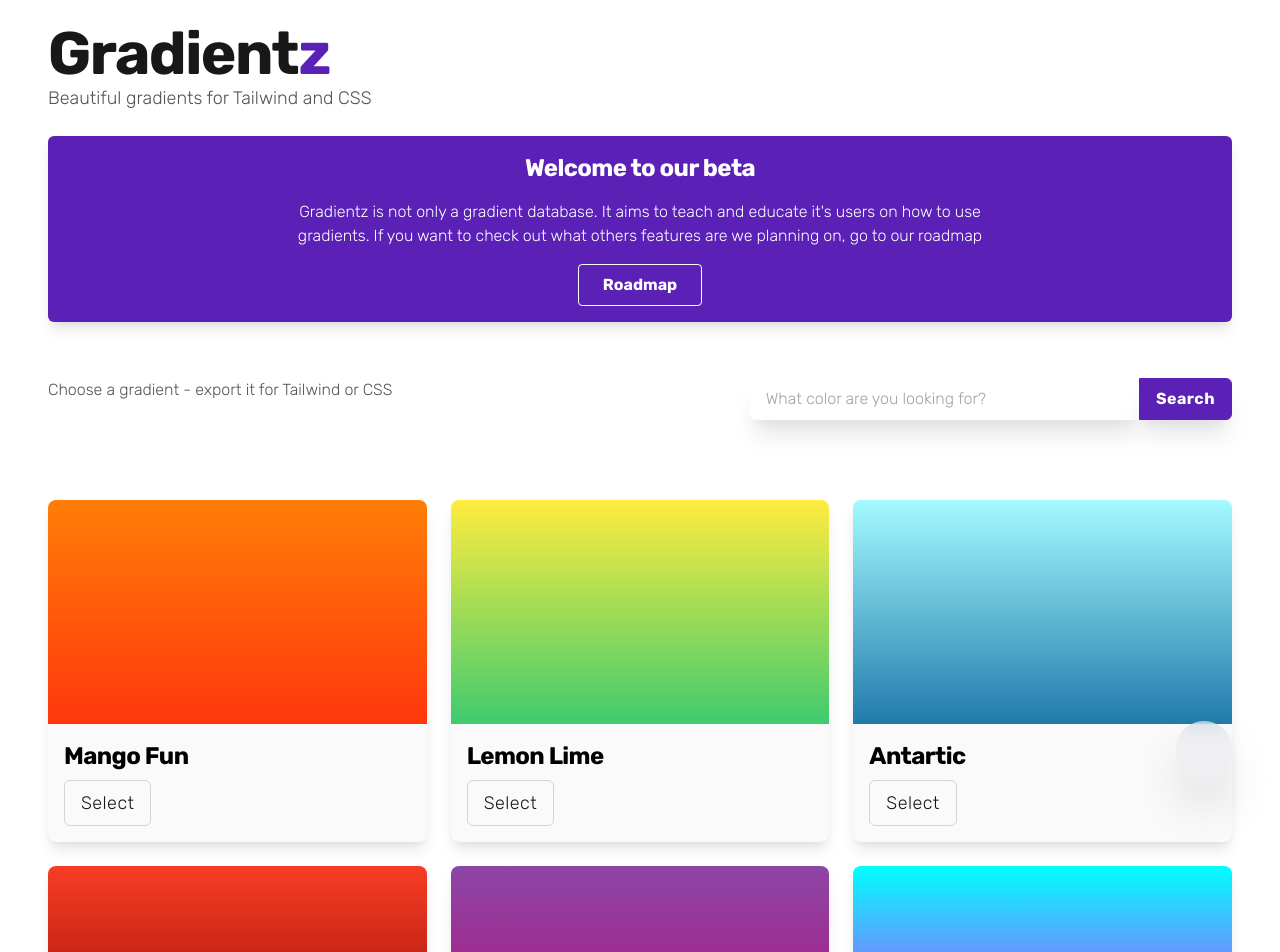
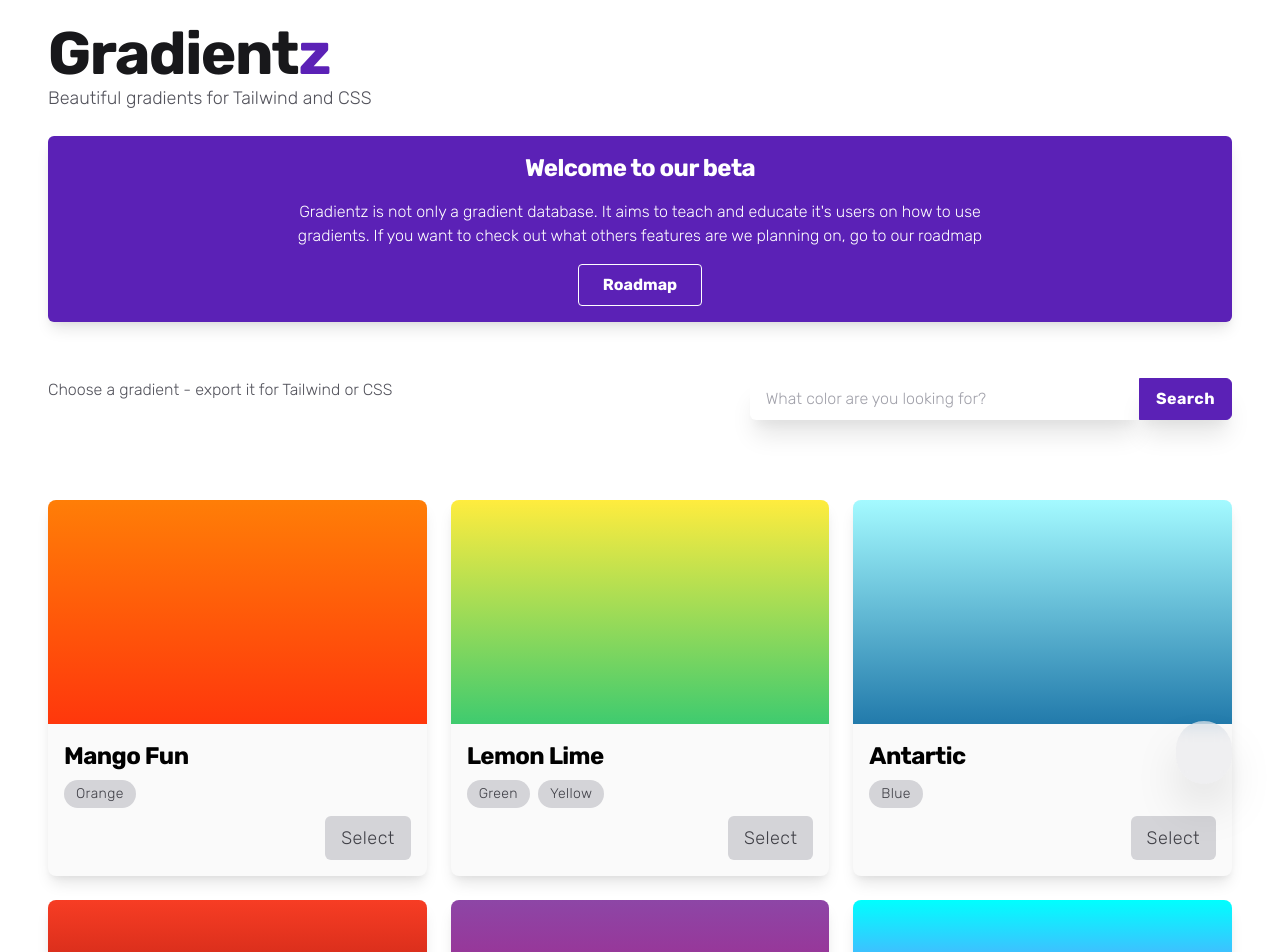
Before and after one commit to juanzenn/gradientz, a Next.js app: page / in a window 1280 px wide. Shown: the top 952 px of the page. Built offline with nearby package versions, Linux system fonts and the light colour scheme; no server answers; some icons are missing.

Commit message:
Added labels to gradients. Allow multiple colors in one gradient (for search)

```diff
--- a/components/GradientContainer.js
+++ b/components/GradientContainer.js
@@ -1,3 +1,5 @@
+import ColorLabel from './Molecules/ColorLabel';
+
 export default function GradientContainer(props) {
   const { gradient, openModal, relatedGradients } = props;
 
@@ -15,16 +17,25 @@ export default function GradientContainer(props) {
           }}></figure>
       </header>
       <main className='p-4 flex flex-col'>
-        <h2 className='font-bold text-2xl tracking-tight mb-2 dark:text-gray-200 transition-colors duration-300'>
+        <h2 className='font-bold text-2xl tracking-tight dark:text-gray-200 transition-colors duration-300'>
           {gradient.title}
         </h2>
+
+        <section>
+          {gradient.color.map((color, index) => (
+            <ColorLabel key={`label-${index}`} color={color} />
+          ))}
+        </section>
+
+        <div className='flex justify-end'>
           <button
             onClick={() => {
               openModal(gradient);
             }}
-          className='w-max text-lg font-light tracking-wide px-4 py-2 rounded-md border border-gray-300 dark:border-gray-600/80 text-gray-900 dark:text-gray-100 hover:bg-gray-300 dark:hover:bg-gray-600 transition-colors duration-300'>
+            className='w-max text-lg font-light tracking-wide px-4 py-2 rounded-md text-gray-700 bg-gray-300 hover:bg-gray-200 dark:text-gray-900 dark:bg-gray-500 dark:hover:bg-gray-400 transition-colors duration-300'>
             Select
           </button>
+        </div>
       </main>
     </article>
   );
--- /dev/null
+++ b/components/Molecules/ColorLabel.js
@@ -0,0 +1,14 @@
+import React from 'react';
+
+export default function ColorLabel({ color }) {
+  function capitalize(str) {
+    return str.split('')[0].toUpperCase() + str.slice(1);
+  }
+
+  return (
+    <span
+      className={`cursor-default inline-block py-1 px-3 mr-2 my-2 rounded-full text-sm tracking-wide bg-gray-300 text-gray-700 dark:bg-gray-500 dark:text-gray-900 transition-colors duration-300`}>
+      {capitalize(color)}
+    </span>
+  );
+}
--- /dev/null
+++ b/components/SecondaryNavigation/SecondaryNavigation.js
@@ -0,0 +1,36 @@
+import React, { useState } from 'react';
+import SearchBar from './SearchBar';
+
+export default function SecondaryNavigation({ gradients, setGradients }) {
+  const [searchInput, setSearchInput] = useState('');
+
+  const handleInputSearch = event => {
+    setSearchInput(event.target.value);
+  };
+
+  const handleSearch = event => {
+    event.preventDefault();
+    const filterValue = searchInput.toLowerCase();
+    if (filterValue === '') {
+      setGradients(gradients);
+      return;
+    }
+    const filteredArray = gradients.filter(gradient => {
+      if (gradient.color.indexOf(filterValue) >= 0) {
+        return true;
+      }
+      return null;
+    });
+    setGradients(filteredArray);
+  };
+
+  return (
+    <nav className='flex flex-col lg:flex-row lg:justify-between gap-4 my-12 py-2'>
+      <span className='w-full font-light text-gray-600 dark:text-gray-400 transition-colors duration-300'>
+        Choose a gradient - export it for Tailwind or CSS
+      </span>
+
+      <SearchBar handleChange={handleInputSearch} handleSubmit={handleSearch} />
+    </nav>
+  );
+}
--- a/pages/index.js
+++ b/pages/index.js
@@ -9,7 +9,7 @@ import { useState } from 'react';
 import GradientContainer from '../components/GradientContainer';
 import GradientModal from '../components/GradientModal';
 
-import SearchBar from '../components/SearchBar';
+import SecondaryNavigation from '../components/SecondaryNavigation/SecondaryNavigation';
 
 export async function getStaticProps(context) {
   const publicDir = path.join(process.cwd(), 'public');
@@ -28,16 +28,19 @@ export default function Home({ gradientsData }) {
   const [modal, setModal] = useState(false);
   const [modalData, setModalData] = useState({});
   const [relatedGradients, setRelatedGradients] = useState([]);
-  const [searchInput, setSearchInput] = useState('');
-  // rawr
+
   const selectRelated = (color, title) => {
-    const list = gradients.filter(gradient => {
-      if (color === gradient.color && title !== gradient.title) {
-        return true;
-      }
-      return null;
+    const relatedList = [];
+
+    color.forEach(color => {
+      gradients.map(gradient => {
+        if (gradient.title !== title && gradient.color.indexOf(color) >= 0) {
+          relatedList.push(gradient);
+        }
+      });
     });
-    setRelatedGradients(list);
+
+    setRelatedGradients(relatedList);
   };
 
   const handleClearData = () => {
@@ -58,26 +61,6 @@ export default function Home({ gradientsData }) {
     });
     setModal(true);
     document.body.style.overflow = 'hidden';
-  };
-
-  const handleInputSearch = event => {
-    setSearchInput(event.target.value);
-  };
-
-  const handleSearch = event => {
-    event.preventDefault();
-    const filterValue = searchInput.toLowerCase();
-    if (filterValue === '') {
-      setGradients(gradientsData);
-      return;
-    }
-    const filteredArray = gradientsData.filter(gradient => {
-      if (filterValue === gradient.color) {
-        return true;
-      }
-      return null;
-    });
-    setGradients(filteredArray);
   };
 
   return (
@@ -151,18 +134,13 @@ export default function Home({ gradientsData }) {
               </a>
             </Link>
           </section>
-          <nav className='flex flex-col lg:flex-row lg:justify-between gap-4 my-12 py-2'>
-            <span className='w-full font-light text-gray-600 dark:text-gray-400 transition-colors duration-300'>
-              Choose a gradient - export it for Tailwind or CSS
-            </span>
 
-            <SearchBar
-              handleChange={handleInputSearch}
-              handleSubmit={handleSearch}
-            />
-          </nav>
+          <SecondaryNavigation
+            setGradients={setGradients}
+            gradients={gradientsData}
+          />
+
           {/* Main section with the gradients */}
-
           {gradients.length === 0 ? (
             <div
               style={{ minHeight: '50vh' }}
--- a/public/gradients.json
+++ b/public/gradients.json
@@ -4,41 +4,41 @@
     "description": "Go back to the bahamas and eat son mango, dance some bachata and relax.",
     "stops": ["#ff7e07", "#ff370c"],
     "deg": "180",
-    "color": "red"
+    "color": ["orange"]
   },
   {
     "title": "Lemon Lime",
     "description": "Fresh lemons for your cuba libre",
     "stops": ["#ffec3e", "#3fcb6f"],
     "deg": "180",
-    "color": "green"
+    "color": ["green", "yellow"]
   },
   {
     "title": "Antartic",
     "description": "Cold.",
     "stops": ["#a4faff", "#227aab"],
     "deg": "180",
-    "color": "blue"
+    "color": ["blue"]
   },
   {
     "title": "Passion Fruit",
     "description": "Passion is color red like the passion fruit that is red?",
     "stops": ["#f73d24", "#830202"],
     "deg": "180",
-    "color": "red"
+    "color": ["red"]
   },
   {
     "title": "Purple Trouble",
     "description": "If you see this color, you are going to have some trouble...",
     "stops": ["#8d46a6", "#b80771"],
     "deg": "180",
-    "color": "purple"
+    "color": ["purple"]
   },
   {
     "title": "Psychedelic Fiesta",
     "description": "Don't do drugs, kids. Really.",
     "stops": ["#00ffff", "#827aff", "#fa00ff"],
     "deg": "180",
-    "color": "pink"
+    "color": ["pink", "blue"]
   }
 ]
```
Also changed, not shown: components/SecondaryNavigation/SearchBar.js (renamed from components/SearchBar.js). Lines whose indentation alone changed are shown as unchanged.
